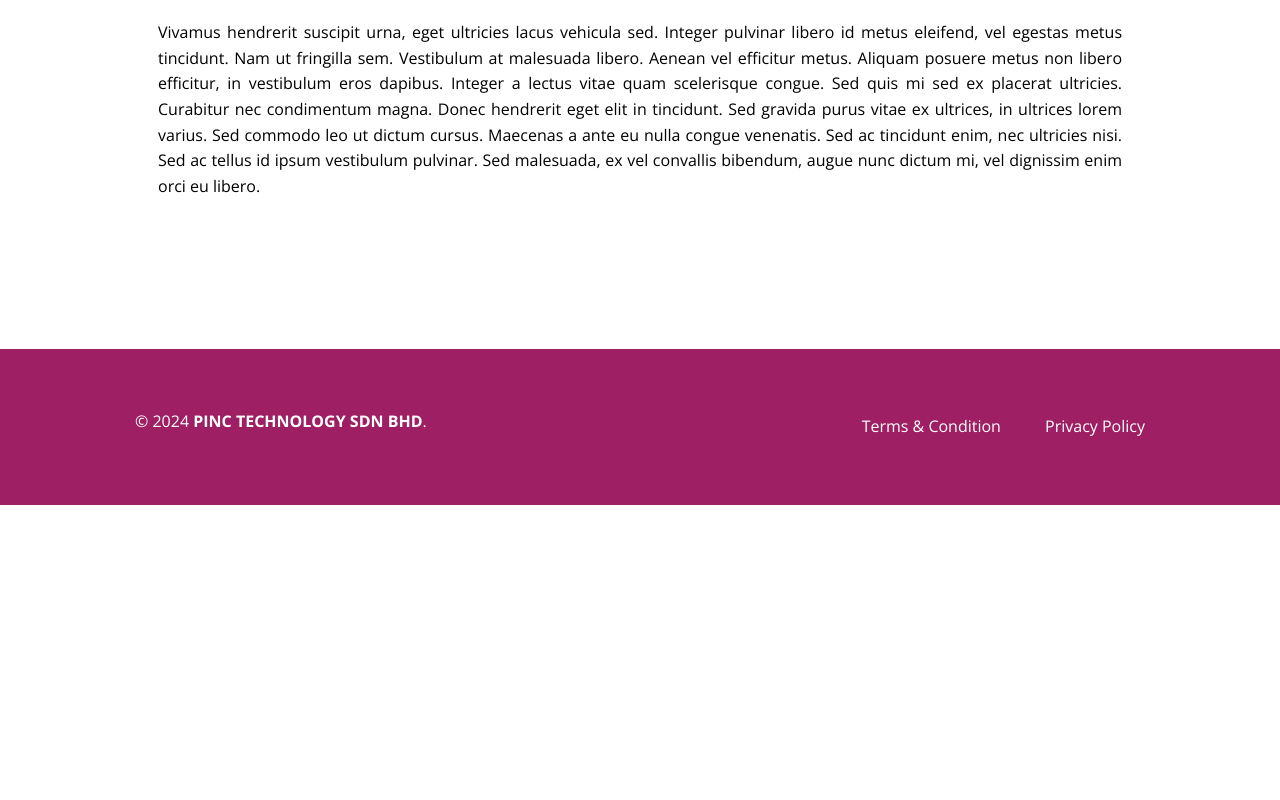
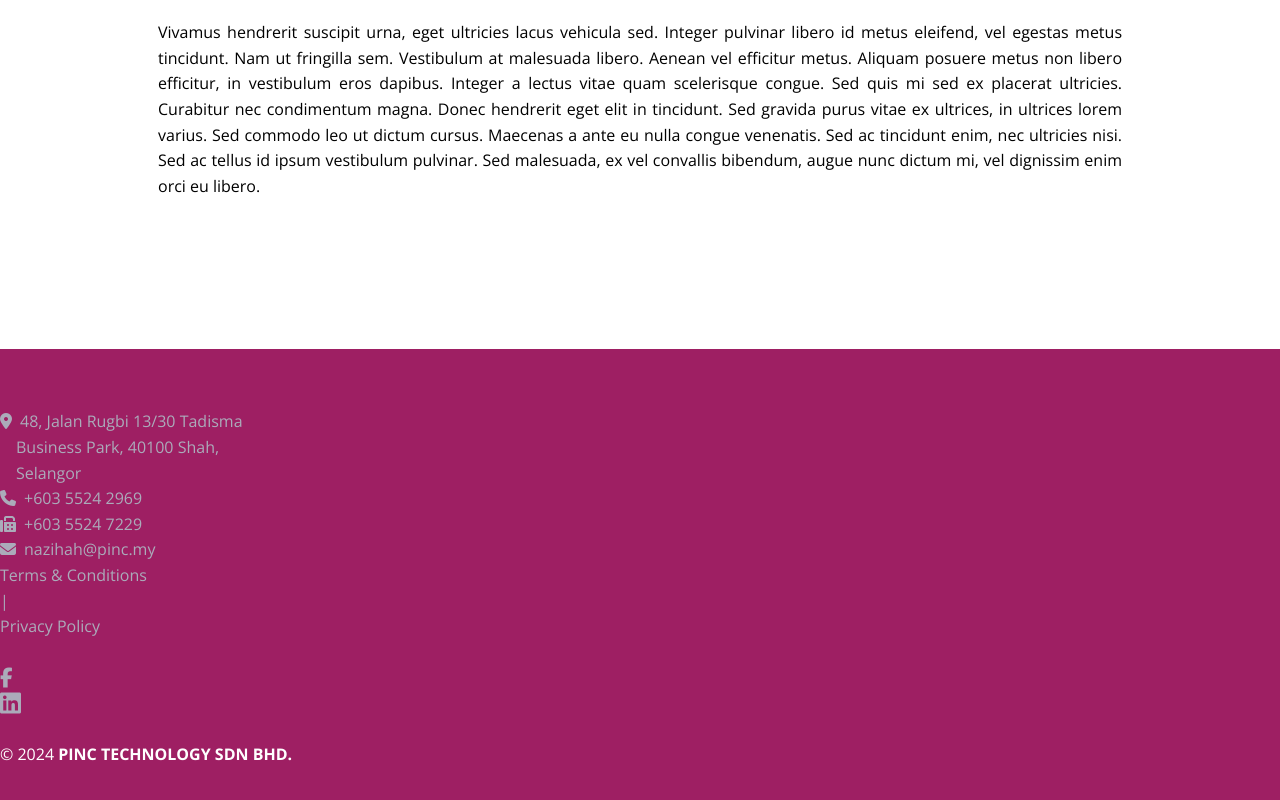
Before and after one commit to eynaraa/pinctry3, a plain HTML site: page blog[5]{1,3}.html in a window 1280 px wide. Shown: the part 1047-1847 px from the top of the page. Before the commit the page ends 1552 px from the top, so only its background shows below. Drawn offline with nearby package versions, Linux system fonts and the light colour scheme.

Commit message:
Update blog[5]{1,3}.html

```diff
--- a/blog[5]{1,3}.html
+++ b/blog[5]{1,3}.html
@@ -562,22 +562,59 @@
   -->
 
   <footer class="footer">
-    <div class="container">
+    <div class="container-foot">
+      <div class="footer-content">
+        <div class="footer-section">
 
-      <p class="copyright">
-        &copy; 2024 <a href="#" class="copyright-link">PINC TECHNOLOGY SDN BHD</a>.
-      </p>
+          <ul class="term-links">
+            <li>
 
-      <ul class="footer-list">
-        <li>
-          <a href="#" class="footer-link">Terms & Condition</a>
-        </li>
+              <a href="#" id="info-loc"><i class="fa-solid fa-location-dot" ></i>&ensp;48, Jalan Rugbi 13/30 Tadisma<br>&ensp;&ensp;Business Park, 40100 Shah,<br>&ensp;&ensp;Selangor</a>
 
-        <li>
-          <a href="#" class="footer-link">Privacy Policy</a>
-        </li>
-      </ul>
+            </li>
+          </ul>
 
+
+        </div>
+        <div class="footer-section">
+
+          <ul class="info-links">
+
+            <li><a href="tel:+603 5524 2969"><i class="fa-solid fa-phone" id="tel-link"></i>&ensp;+603 5524 2969</a></li>
+            <li><a href="tel:+603 5524 7229"><i class="fa-solid fa-fax"></i>&ensp;+603 5524 7229</a></li>
+            <li><a href="mailto:nazihah@pinc.my"><i class="fa-solid fa-envelope"></i>&ensp;nazihah@pinc.my</a></li>
+
+          </ul>
+        </div>
+        <div class="footer-section">
+
+          <ul class="term-links">
+            <li>
+              <a href="#">Terms & Conditions</a>|
+              <a href="#">Privacy Policy</a>
+            </li>
+          </ul>
+          <br>
+
+
+        </div>
+        <div class="footer-section">
+
+
+          <ul class="term-links">
+            <li>
+              <a href="https://www.facebook.com/p/Pinc-Technology-Sdn-Bhd-100063452475947/"><i class="fa-brands fa-facebook-f fa-lg"></i></a>
+                <a href="https://www.linkedin.com/company/pinc-technology-sdn-bhd/"><i class="fa-brands fa-linkedin fa-xl"></i></a>
+            </li>
+          </ul>
+        </div>
+
+      </div>
+
+      <br>
+      <div class="copyright">
+        &copy; 2024 <a href="#" class="copyright-link">PINC TECHNOLOGY SDN BHD.</a>
+      </div>
     </div>
   </footer>
 
```
